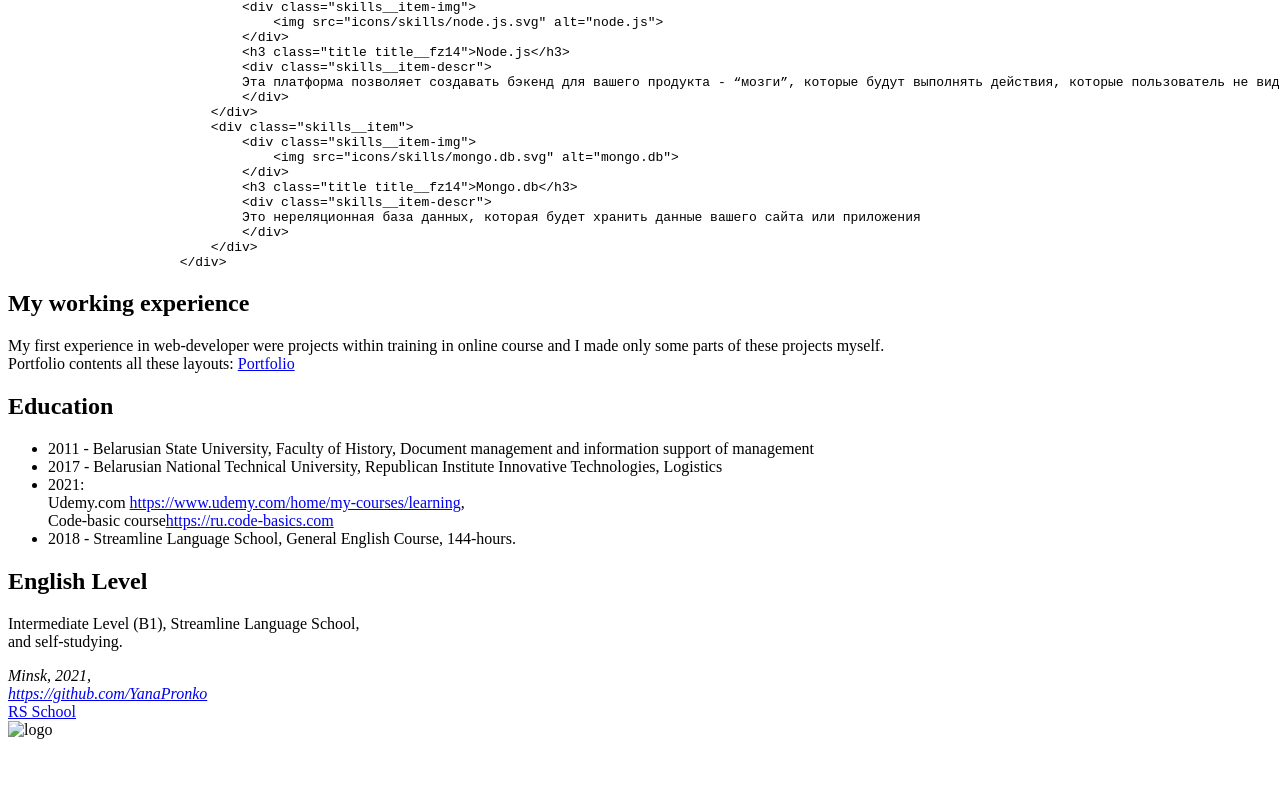
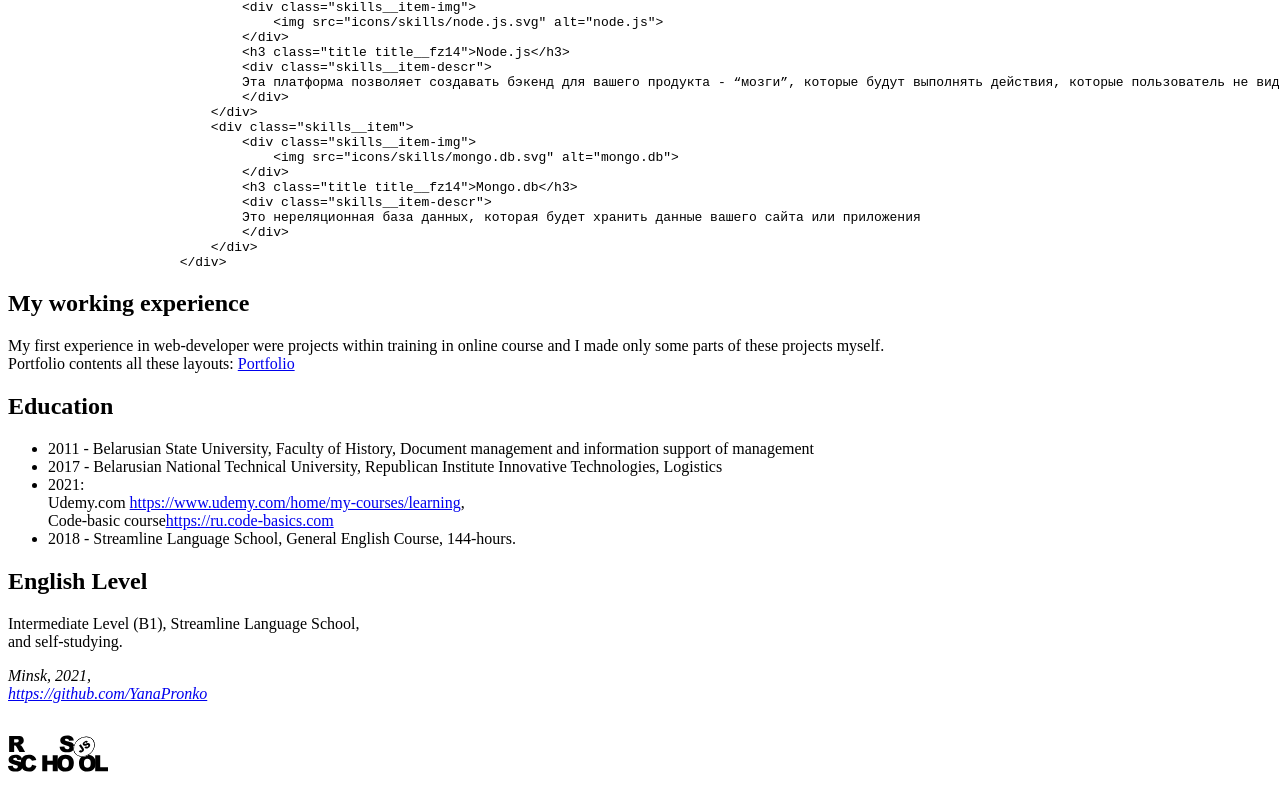
Before and after one commit to YanaPronko/rsschool-cv, a plain HTML site: page index.html in a window 1280 px wide. Shown: the part 1747-2558 px from the top of the page. Before the commit the page ends 2494 px from the top, so only its background shows below. Drawn offline with Linux system fonts and the light colour scheme.

Commit message:
feat: change footer

```diff
--- a/index.html
+++ b/index.html
@@ -199,10 +199,9 @@
         Minsk, 2021, <br>
         <a href="https://github.com/YanaPronko">https://github.com/YanaPronko</a>
       </address>
-      <a href="https://rs.school/js/">RS School</a>
-      <div class="logo">
-        <img src="assets/icons/" alt="logo" class="logo">
-      </div>
+      <a class="logo"  href="https://rs.school/js/">
+        <img src="assets/icons/rs_school_js.svg" alt="logo" width="100" height="100">
+      </a>
     </footer>
   </div>
 </body>
```
